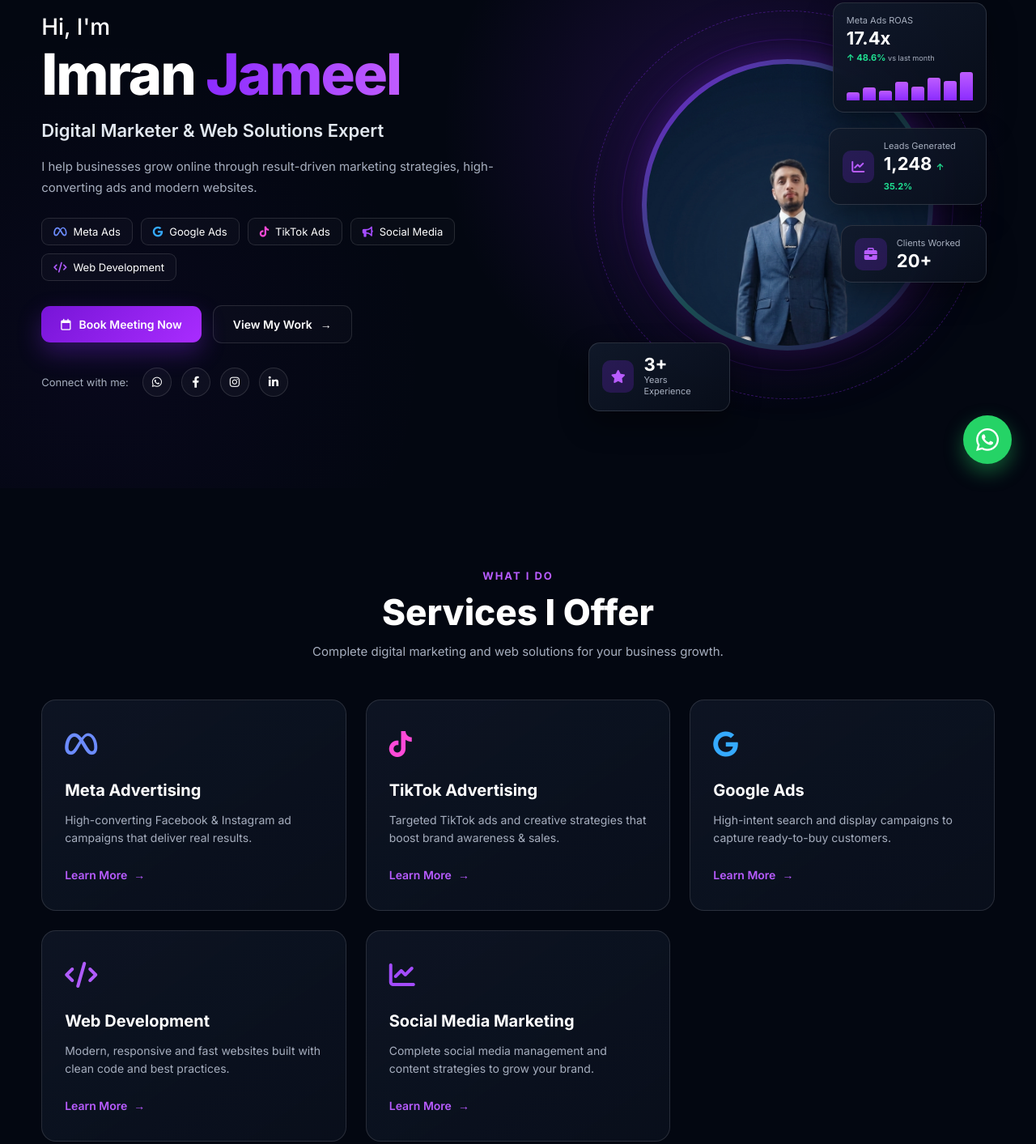
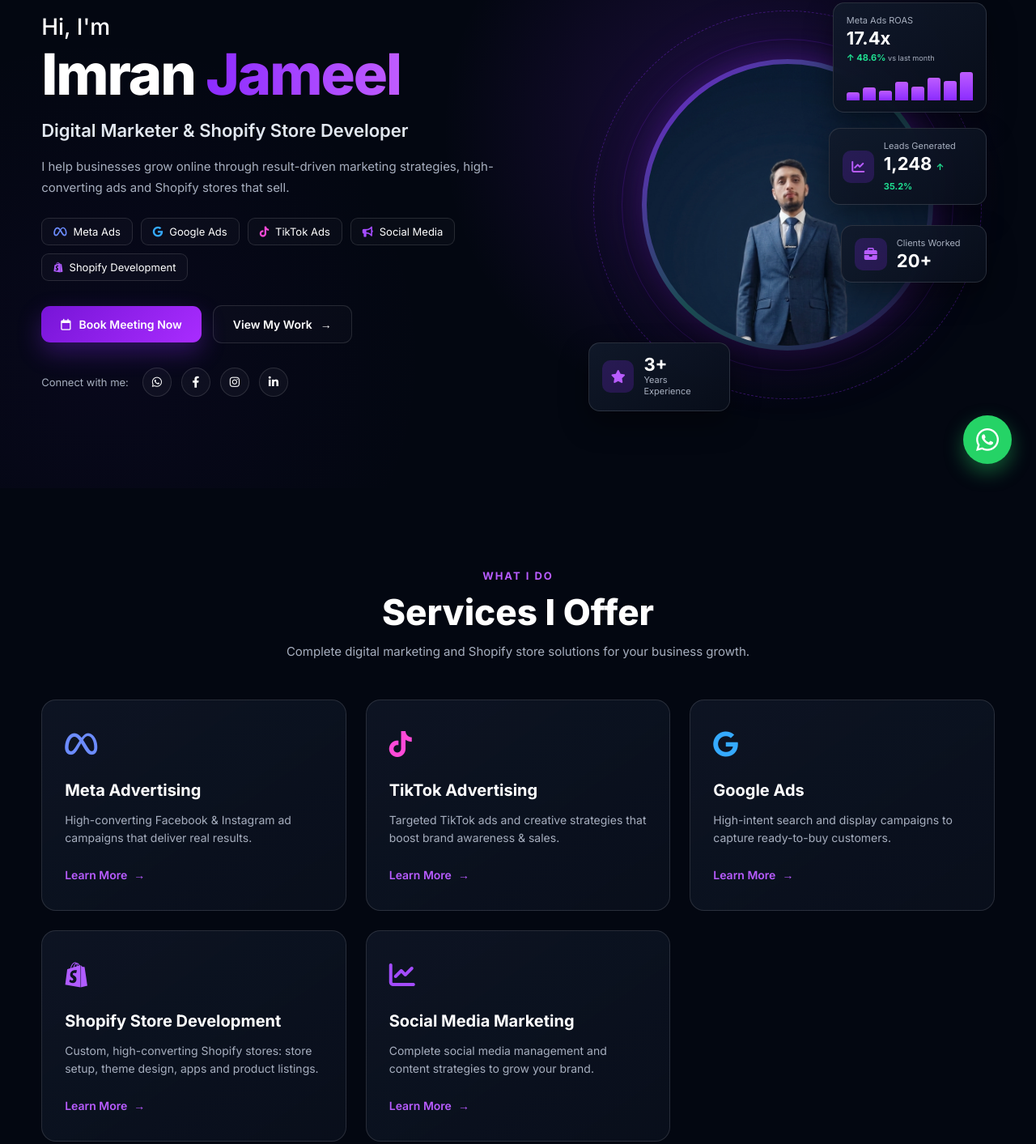
Before and after one commit to imrandigitalexpert/imrandigitalexpert.github.io, a plain HTML site: page index.html in a window 1280 px wide. Shown: the part 197-1610 px from the top of the page at 81% size. Drawn offline with Linux system fonts and the light colour scheme.

Commit message:
Change Web Development to Shopify Store Development

```diff
--- a/index.html
+++ b/index.html
@@ -3,7 +3,7 @@
 <head>
     <meta charset="UTF-8">
     <meta name="viewport" content="width=device-width, initial-scale=1.0">
-    <title>Imran Jameel | Digital Marketer & Web Solutions Expert</title>
+    <title>Imran Jameel | Digital Marketer & Shopify Store Developer</title>
 
     <meta name="google-site-verification" content="cbDG3Mfam3EopDJ-m8TaYdxxRj5p7y0I8aBMWXCA03o">
 
@@ -58,10 +58,10 @@
         <div class="hero-content">
             <p class="hello">Hi, I'm</p>
             <h1>Imran <span>Jameel</span></h1>
-            <h2>Digital Marketer & Web Solutions Expert</h2>
+            <h2>Digital Marketer & Shopify Store Developer</h2>
 
             <p class="hero-description">
-                I help businesses grow online through result-driven marketing strategies, high-converting ads and modern websites.
+                I help businesses grow online through result-driven marketing strategies, high-converting ads and Shopify stores that sell.
             </p>
 
             <!-- SERVICES -->
@@ -70,7 +70,7 @@
                 <div class="service-tag"><i class="fa-brands fa-google google-icon"></i> Google Ads</div>
                 <div class="service-tag"><i class="fa-brands fa-tiktok tiktok-icon"></i> TikTok Ads</div>
                 <div class="service-tag"><i class="fa-solid fa-bullhorn social-icon"></i> Social Media</div>
-                <div class="service-tag"><i class="fa-solid fa-code web-icon"></i> Web Development</div>
+                <div class="service-tag"><i class="fa-brands fa-shopify web-icon"></i> Shopify Development</div>
             </div>
 
             <!-- BUTTONS -->
@@ -151,7 +151,7 @@
         <div class="section-header">
             <span class="sub-title">WHAT I DO</span>
             <h2>Services I Offer</h2>
-            <p>Complete digital marketing and web solutions for your business growth.</p>
+            <p>Complete digital marketing and Shopify store solutions for your business growth.</p>
         </div>
 
         <!-- SERVICES GRID -->
@@ -187,13 +187,13 @@
                 <a href="#contact" class="learn-more">Learn More <span>→</span></a>
             </div>
 
-            <!-- CARD 4: Web Development -->
+            <!-- CARD 4: Shopify Store Development -->
             <div class="service-card">
                 <div class="service-icon">
-                    <i class="fa-solid fa-code web-icon"></i>
+                    <i class="fa-brands fa-shopify web-icon"></i>
                 </div>
-                <h3>Web Development</h3>
-                <p>Modern, responsive and fast websites built with clean code and best practices.</p>
+                <h3>Shopify Store Development</h3>
+                <p>Custom, high-converting Shopify stores: store setup, theme design, apps and product listings.</p>
                 <a href="#contact" class="learn-more">Learn More <span>→</span></a>
             </div>
 
@@ -313,8 +313,8 @@
                         <div class="web-mockup-box"></div>
                     </div>
                     <div class="project-info">
-                        <h3>Corporate Business Website</h3>
-                        <span class="proj-tag">Web Development</span>
+                        <h3>Shopify E-commerce Store</h3>
+                        <span class="proj-tag">Shopify</span>
                     </div>
                 </a>
 
@@ -392,7 +392,7 @@
                         <p>Beauty Brand Owner</p>
                     </div>
                 </div>
-                <p class="client-review">"Great experience working with Imran. He built our website and managed our ads perfectly."</p>
+                <p class="client-review">"Great experience working with Imran. He built our Shopify store and managed our ads perfectly."</p>
                 <div class="rating-stars">
                     <i class="fa-solid fa-star"></i><i class="fa-solid fa-star"></i><i class="fa-solid fa-star"></i><i class="fa-solid fa-star"></i><i class="fa-solid fa-star"></i>
                 </div>
@@ -497,7 +497,7 @@
             <!-- COLUMN 1: BRAND INFO -->
             <div class="footer-col brand-col">
                 <h2 class="footer-logo">IJ<span>.</span></h2>
-                <p>Helping businesses grow with smart marketing and modern websites.</p>
+                <p>Helping businesses grow with smart marketing and high-converting Shopify stores.</p>
                 <p class="copyright">&copy; 2026 Imran Jameel. All rights reserved.</p>
             </div>
 
@@ -519,7 +519,7 @@
                 <ul>
                     <li><a href="#services">Meta Advertising</a></li>
                     <li><a href="#services">TikTok Advertising</a></li>
-                    <li><a href="#services">Web Development</a></li>
+                    <li><a href="#services">Shopify Development</a></li>
                     <li><a href="#services">Social Media Marketing</a></li>
                 </ul>
             </div>
```
